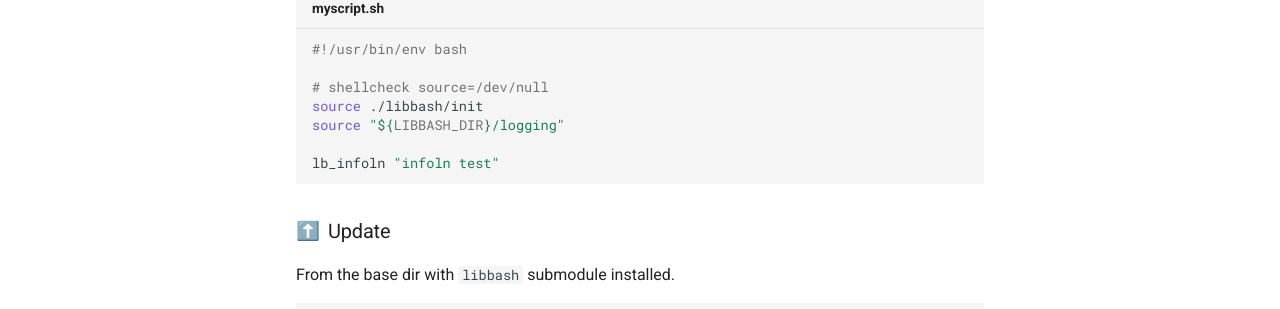
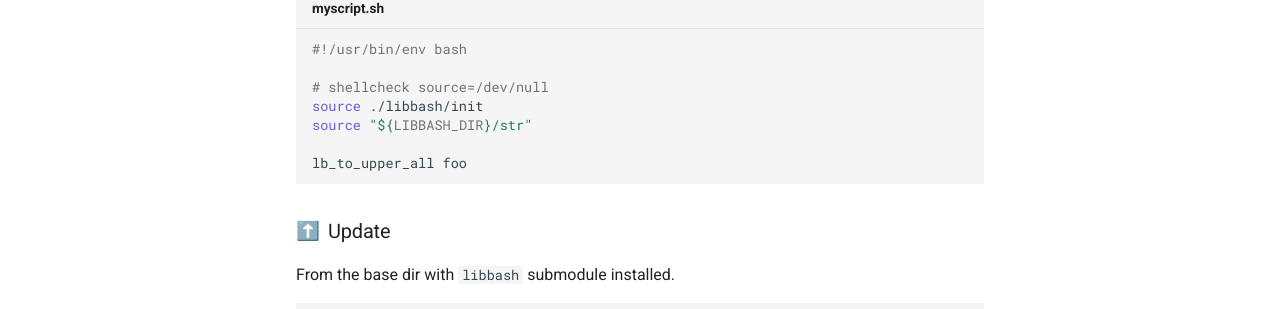
Before and after one commit to nicholaswilde/bash-lib, an MkDocs documentation site: the page built from docs/index.md, in a window 1280 px wide and 1363 px high. Shown: the part 556-865 px from the top of the window. Built offline with MkDocs 1.6.1 and Material for MkDocs 9.7.7, drawn with Linux system fonts in a browser that asks for light colours; emoji names are drawn with the system emoji font; comment, search, counter and statistics services are not loaded.

Commit message:
fix: change example from logging to str
Signed-off-by: nιcнolaѕ wιlde <ncwilde43@gmail.com>

````diff
--- a/docs/index.md
+++ b/docs/index.md
@@ -22,9 +22,9 @@ git submodule add https://github.com/nicholaswilde/libbash
 
 # shellcheck source=/dev/null
 source ./libbash/init
-source "${LIBBASH_DIR}/logging"
+source "${LIBBASH_DIR}/str"
 
-lb_infoln "infoln test"
+lb_to_upper_all foo
 ```
 
 ### :arrow_up:&nbsp; Update
````
Also changed, not shown: README.md (+2 -2 lines).
